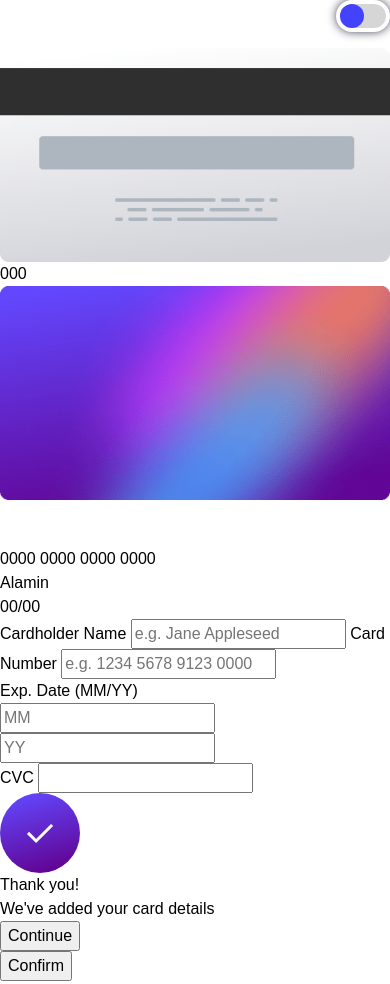
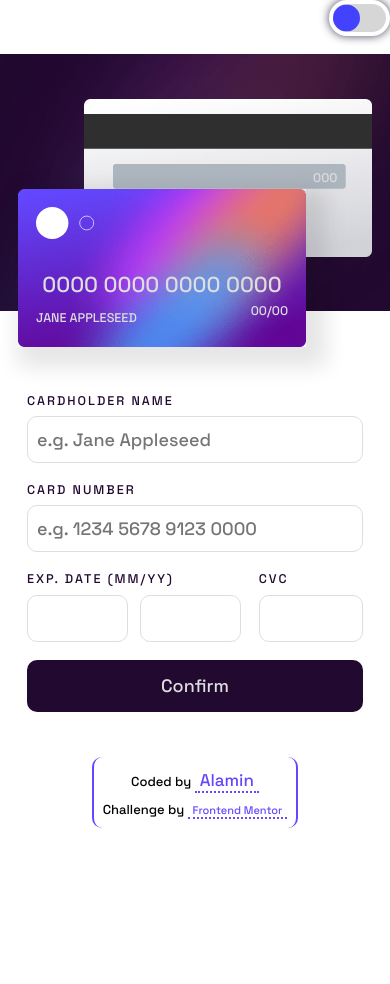
Before and after one commit to CodePapa360/Interactive-Card-details-form, a website built with webpack: page src/index.html in a window 390 px wide. Shown: the top 984 px of the page. After the commit the page ends 844 px from the top, so only its background shows below. Built offline with nearby package versions, Linux system fonts and the light colour scheme; files whose address does not match are found by name.

Commit message:
Finished mobile design

```diff
--- a/src/index.html
+++ b/src/index.html
@@ -89,6 +89,7 @@
         <div class="card-back-container">
           <div class="card-back">
             <img
+              class="card-bg-back-img"
               src="./images/bg-card-back.png"
               alt="Back side of a credit card"
             />
@@ -99,7 +100,7 @@
         <div class="card-front-container">
           <div class="card-front">
             <img
-              class="card-bg-img"
+              class="card-bg-front-img"
               src="./images/bg-card-front.png"
               alt="Front side of a credit card"
             />
@@ -108,9 +109,11 @@
               src="./images/card-logo.svg"
               alt="Card logo"
             />
+            <div class="card-info">
               <p class="card-front__card-number">0000 0000 0000 0000</p>
-            <p class="card-front__name">Alamin</p>
+              <p class="card-front__name">Jane Appleseed</p>
               <p class="card-front__date">00/00</p>
+            </div>
           </div>
         </div>
       </div>
@@ -118,6 +121,7 @@
       <!-- Form section -->
 
       <form class="form" action="#">
+        <div class="input-wrapper">
           <label for="name">Cardholder Name</label>
           <input
             type="text"
@@ -125,40 +129,54 @@
             id="name"
             placeholder="e.g. Jane Appleseed"
           />
+          <p class="error-message"></p>
+        </div>
 
+        <div class="input-wrapper">
           <label for="card-number">Card Number</label>
           <input
             type="text"
             name="Card number"
             id="card-number"
             placeholder="e.g. 1234 5678 9123 0000"
+            maxlength="16"
           />
+          <p class="error-message"></p>
+        </div>
 
-        <div class="date-and-cvc">
-          <div class="exp-date-wrapper">
-            <label for="exp-date">Exp. Date (MM/YY)</label>
-            <div class="exp-date-inputs">
-              <input type="text" name="Month" id="exp-date" placeholder="MM" />
-              <input type="text" name="Year" id="exp-date" placeholder="YY" />
+        <div class="numeric-details-container">
+          <div class="exp-date-month-container">
+            <label for="exp-details">Exp. Date (MM/YY)</label>
+            <div class="exp-date-inputs-container">
+              <div class="input-wrapper">
+                <input type="number" name="Date" id="exp-details" />
+                <p class="error-message"></p>
               </div>
+              <div class="input-wrapper">
+                <input type="number" name="Date" id="exp-details" />
+                <p class="error-message"></p>
               </div>
-          <div class="cvc-wrapper">
-            <label for="cvc">CVC</label>
-            <input type="text" name="CVC" id="cvc" />
             </div>
           </div>
 
-        <div class="completed">
+          <div class="cvc-container input-wrapper">
+            <label for="cvc">CVC</label>
+            <input type="text" name="CVC" id="cvc" />
+            <p class="error-message"></p>
+          </div>
+        </div>
+
+        <!-- <div class="completed">
           <img src="./images/icon-complete.svg" alt="Completed check icon" />
 
           <p class="completed__greeting">Thank you!</p>
           <p class="completed__message">We've added your card details</p>
-          <button class="completed__btn-continue" type="button">
+          <button class="completed__btn-continue button" type="button">
             Continue
           </button>
-        </div>
+        </div> -->
 
-        <button class="btn-submit" type="submit">Confirm</button>
+        <button class="btn-submit button" type="submit">Confirm</button>
       </form>
     </main>
 
--- a/src/sass/_base.scss
+++ b/src/sass/_base.scss
@@ -11,14 +11,23 @@
   --very-dark-violet: hsl(278, 68%, 11%);
 }
 
+html {
+  font-size: 18px;
+}
+
 body {
-  font-family: "Poppins", sans-serif;
+  font-family: "Space Grotesk", sans-serif;
   min-height: 100vh; //incase dvh is not supported
   min-height: 100dvh;
   display: flex;
   flex-direction: column;
 }
 
+.main {
+  display: grid;
+  grid-template-columns: 1fr;
+}
+
 .footer {
   margin-top: auto;
 }
--- a/src/sass/_card-section.scss
+++ b/src/sass/_card-section.scss
@@ -0,0 +1,87 @@
+.card-section {
+  background-image: url(../images/bg-main-mobile.png);
+  background-repeat: no-repeat;
+  background-size: cover;
+  background-position: center;
+
+  display: flex;
+  flex-direction: column;
+  justify-content: center;
+  align-items: center;
+
+  padding: 2.5rem 1rem 3rem;
+  margin-bottom: 3rem;
+  position: relative;
+
+  .card-back-container {
+    margin-left: auto;
+
+    .card-back {
+      position: relative;
+      max-width: 16rem;
+
+      .card-bg-back-img {
+        margin-left: auto;
+      }
+
+      .cvc-number {
+        position: absolute;
+        top: 50%;
+        right: 12%;
+        transform: translateY(-50%);
+        font-size: 0.7rem;
+        color: var(--light-grayish-violet);
+      }
+    }
+  }
+
+  .card-front-container {
+    position: absolute;
+    bottom: -2rem;
+    left: 1rem;
+  }
+
+  .card-front {
+    position: relative;
+    max-width: 16rem;
+    box-shadow: 10px 10px 20px 10px rgba(0, 0, 0, 0.1);
+
+    .card-bg-front-img {
+      width: 100%;
+    }
+
+    .card-logo {
+      position: absolute;
+      top: 1rem;
+      left: 1rem;
+      width: 20%;
+    }
+
+    .card-info {
+      position: absolute;
+      left: 0;
+      bottom: 0;
+      padding: 1rem;
+      color: var(--light-grayish-violet);
+
+      width: 100%;
+    }
+
+    &__card-number {
+      font-size: 1.2rem;
+      text-align: center;
+    }
+
+    &__name {
+      display: inline-block;
+      font-size: 0.7rem;
+      text-transform: uppercase;
+    }
+
+    &__date {
+      display: inline-block;
+      float: right;
+      font-size: 0.7rem;
+    }
+  }
+}
--- a/src/sass/_form-section.scss
+++ b/src/sass/_form-section.scss
@@ -0,0 +1,75 @@
+.form {
+  padding: 1.5rem;
+
+  .input-wrapper {
+    display: flex;
+    flex-direction: column;
+    margin-bottom: 1rem;
+  }
+
+  label {
+    font-size: 0.7rem;
+    text-transform: uppercase;
+    color: var(--very-dark-violet);
+    letter-spacing: 2px;
+    margin-bottom: 0.3rem;
+    display: block;
+  }
+
+  input {
+    border: 1px solid var(--light-grayish-violet);
+    outline: none;
+    padding: 0.5rem;
+    border-radius: 10px;
+    width: 100%;
+    transition: border-color 0.2s ease;
+    color: var(--very-dark-violet);
+
+    &:focus {
+      border-color: var(--violet);
+    }
+
+    &::-webkit-outer-spin-button,
+    &::-webkit-inner-spin-button {
+      -webkit-appearance: none;
+      margin: 0;
+    }
+    &[type="number"] {
+      -moz-appearance: textfield;
+    }
+  }
+
+  .error-message {
+    font-size: 0.7rem;
+    color: var(--red);
+  }
+
+  .numeric-details-container {
+    display: flex;
+    gap: 1rem;
+  }
+
+  .exp-date-inputs-container {
+    display: flex;
+    gap: 0.7rem;
+  }
+
+  .button {
+    width: 100%;
+    background-color: var(--very-dark-violet);
+    color: var(--light-grayish-violet);
+    padding: 0.7rem;
+    border: none;
+    border-radius: 10px;
+    cursor: pointer;
+    transition: background 0.2s ease;
+
+    &:active {
+      background-color: var(--dark-grayish-violet);
+    }
+
+    &:hover {
+      background-color: var(--violet);
+    }
+  }
+}
```
Lines whose indentation alone changed are shown as unchanged.
